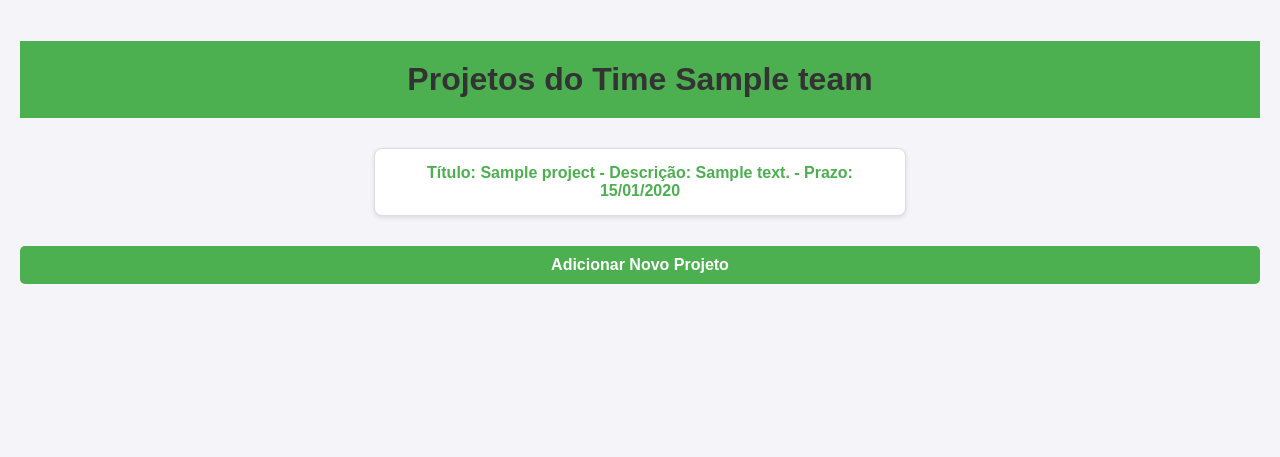
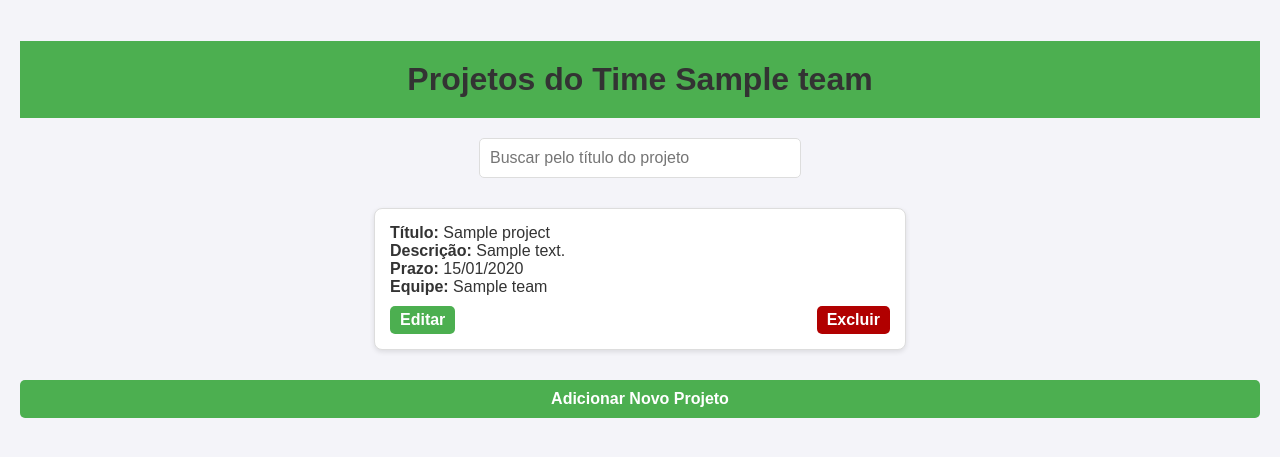
Before and after one commit to LuanRamalho/Python-com-Django-41---project_management, a Django app: template Python com Django 41 - project_management/tasks/templates/tasks/team_projects.html in a window 1280 px wide. Shown: the top 457 px of the page. Run offline with Django 5.2, Linux system fonts and the light colour scheme; the template is opened without the code that fills it: most values are stand-ins (such as "Sample title", 1, 10 or a date in 2020).

Commit message:
team_projects.html

```diff
--- a/Python com Django 41 - project_management/tasks/templates/tasks/team_projects.html
+++ b/Python com Django 41 - project_management/tasks/templates/tasks/team_projects.html
@@ -21,6 +21,19 @@
             margin-bottom: 20px;
         }
 
+        .search-container {
+            text-align: center;
+            margin-bottom: 20px;
+        }
+
+        .search-bar {
+            padding: 10px;
+            width: 300px;
+            font-size: 16px;
+            border-radius: 5px;
+            border: 1px solid #ddd;
+        }
+
         ul {
             display: flex;
             flex-direction: column;
@@ -38,8 +51,9 @@
             width: 80%;
             max-width: 500px;
             box-shadow: 0 2px 5px rgba(0, 0, 0, 0.1);
-            text-align: center;
+            text-align: left;
             transition: transform 0.3s ease;
+            cursor: pointer;
         }
 
         li:hover {
@@ -49,12 +63,7 @@
 
         a {
             text-decoration: none;
-            color: #4CAF50;
             font-weight: bold;
-        }
-
-        a:hover {
-            text-decoration: underline;
         }
 
         .container {
@@ -76,17 +85,80 @@
         .add-project-btn:hover {
             background-color: #45a049;
         }
+
+        .project-info {
+            margin-bottom: 10px;
+        }
+
+        .action-btns {
+            margin-top: 10px;
+            display: flex;
+            justify-content: space-between;
+        }
+
+        .action-btns a {
+            color: white;
+            padding: 5px 10px;
+            border-radius: 5px;
+            text-decoration: none;
+        }
+
+        .action-btns a.edit {
+            background-color: #4CAF50;
+        }
+
+        .action-btns a.delete {
+            background-color: #B10000;
+        }
+
+        .action-btns a:hover {
+            opacity: 0.8;
+        }
     </style>
 </head>
 <body>
     <div class="container">
         <h1>Projetos do Time {{ team.name }}</h1>
-        <ul>
+
+        <!-- Barra de Busca -->
+        <div class="search-container">
+            <input type="text" id="searchBar" class="search-bar" placeholder="Buscar pelo título do projeto" onkeyup="searchProjects()">
+        </div>
+
+        <ul id="projectList">
             {% for project in projects %}
-                <li><a href="{% url 'project_tasks' project.id %}"> Título: {{ project.title }} - Descrição: {{ project.description }} - Prazo: {{project.deadline|date:"d/m/Y"}}</a></li>
+                <li class="project-item" onclick="window.location='{% url 'project_tasks' project.id %}';">
+                    <div class="project-info">
+                        <strong class="project-title">Título:</strong> {{ project.title }}<br>
+                        <strong>Descrição:</strong> {{ project.description }}<br>
+                        <strong>Prazo:</strong> {{ project.deadline|date:"d/m/Y" }}<br>
+                        <strong>Equipe:</strong> {{ project.team.name }}
+                    </div>
+                    <div class="action-btns">
+                        <a href="{% url 'edit_project' project.id %}" class="edit">Editar</a>
+                        <a href="{% url 'confirm_delete_project' project.id %}" class="delete">Excluir</a>
+                    </div>
+                </li>
             {% endfor %}
         </ul>
-        <a href="{% url 'add_project' team.id %}" class="add-project-btn">Adicionar Novo Projeto</a> <!-- Link para adicionar projeto -->
+
+        <a href="{% url 'add_project' team.id %}" class="add-project-btn">Adicionar Novo Projeto</a>
     </div>
+
+    <script>
+        function searchProjects() {
+            const query = document.getElementById('searchBar').value.toLowerCase(); // Obtém o valor da pesquisa
+            const projects = document.querySelectorAll('.project-item'); // Seleciona todos os projetos
+
+            projects.forEach(function(project) {
+                const titleElement = project.querySelector('.project-info').innerHTML.toLowerCase();
+                if (titleElement.includes(query)) {
+                    project.style.display = ''; // Exibe o item
+                } else {
+                    project.style.display = 'none'; // Oculta o item
+                }
+            });
+        }
+    </script>
 </body>
 </html>
```
